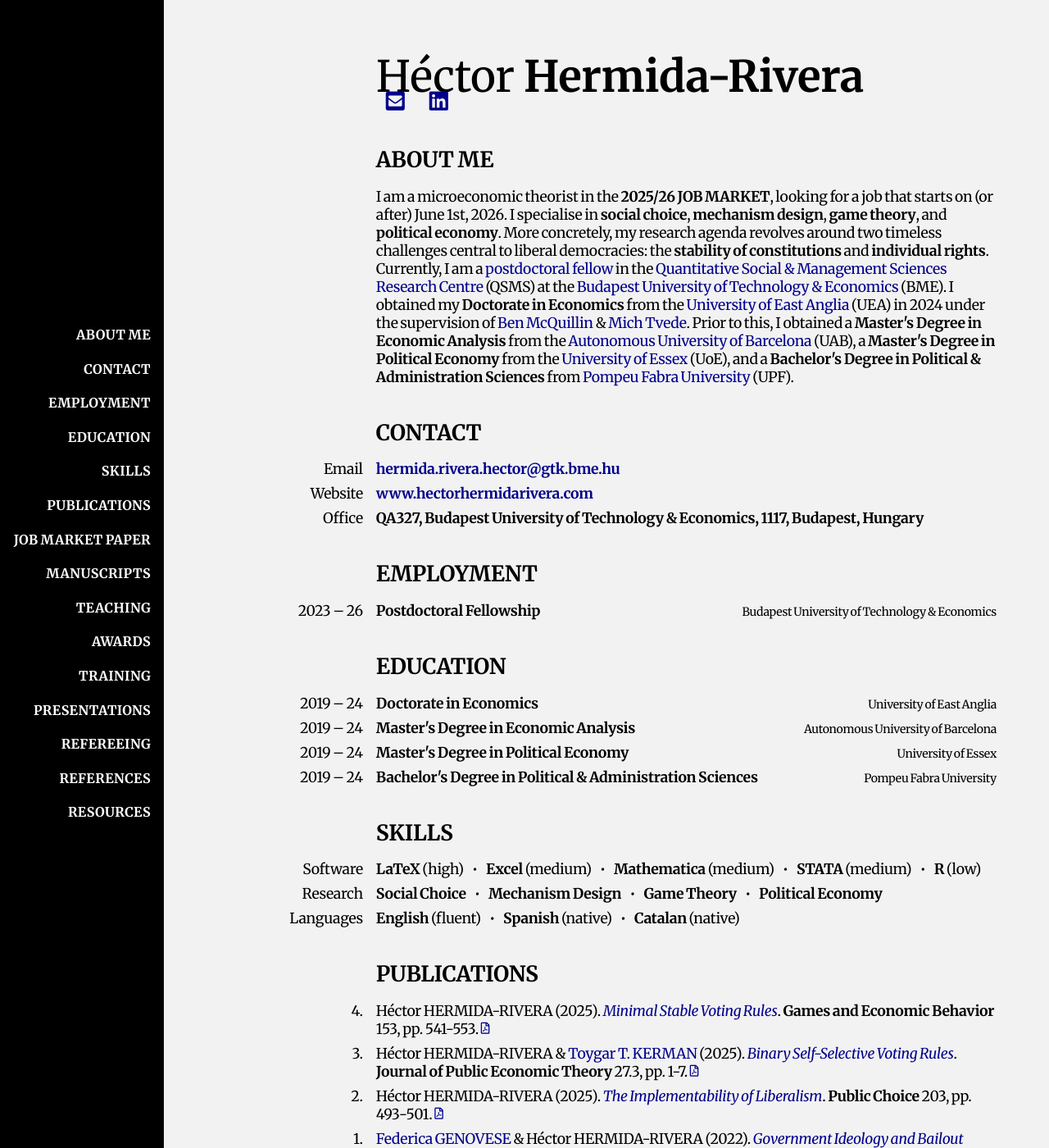
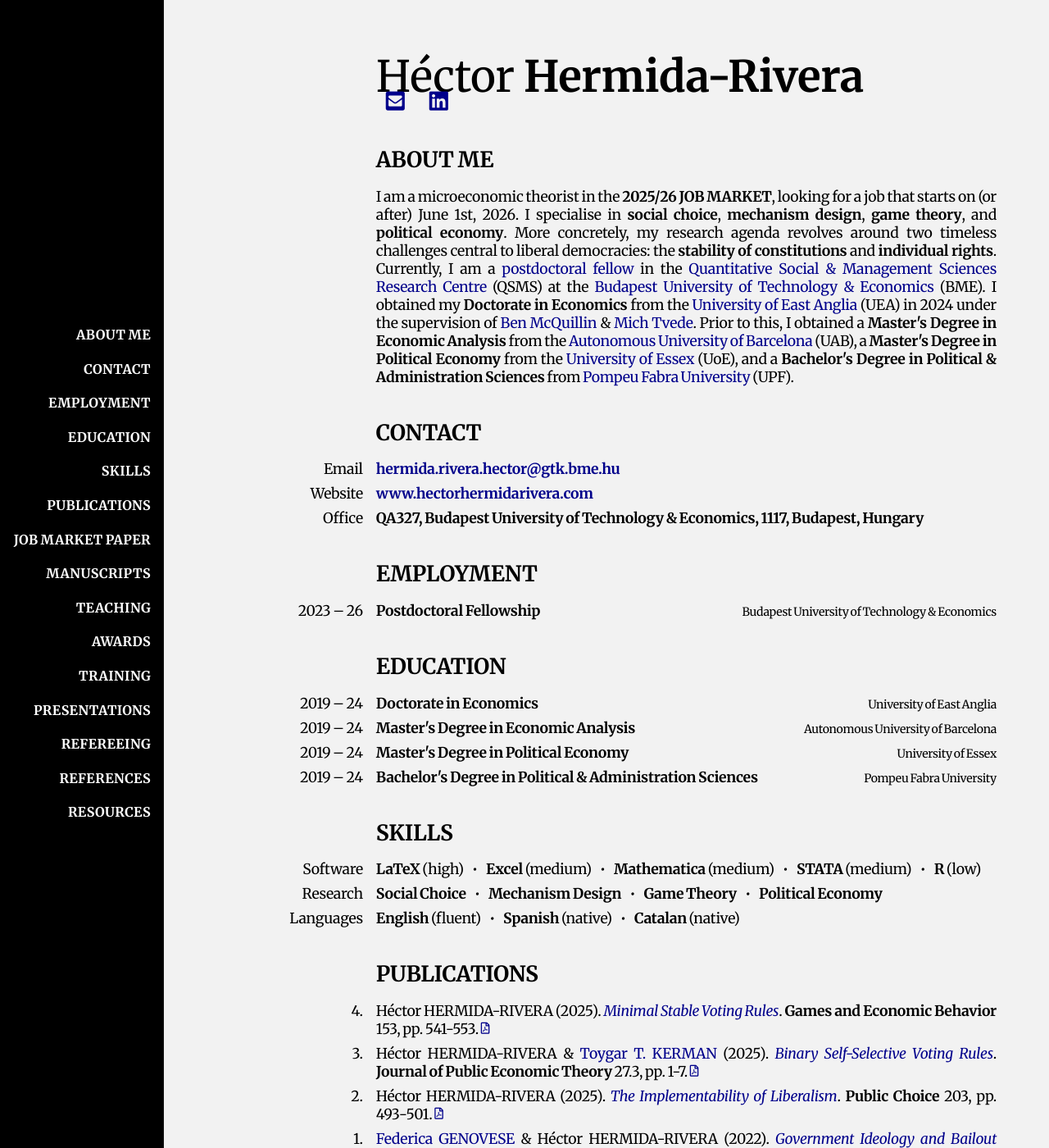
Before and after one commit to HectorHermidaRivera/hectorhermidarivera.github.io, a Jekyll site: the page built from index.md, in a window 1280 px wide and 1400 px high. Shown: the whole window at 82% size. Built offline with Jekyll 4.4.1, drawn with Linux system fonts in a browser that asks for light colours; a style sheet for code colours, icons or effects is not loaded.

Commit message:
Update style.css

```diff
--- a/assets/css/style.css
+++ b/assets/css/style.css
@@ -118,6 +118,7 @@ body {
   margin-top: 0px;
   max-width: 100%;     /* prevent grid from exceeding container width */
   box-sizing: border-box;
+  text-align: justify;
   overflow-wrap: break-word; /* wrap long words in second column */
 }
 
@@ -317,13 +318,7 @@ body {
 
 /* SMALL SCREENS */
 
-@media (max-width: 800px) {
-  .fill-line span:last-child {
-    flex-basis: 100%;
-    display: block;
-    text-align: right;
-    margin-top: 4px;
-  }
+@media (max-width: 1000px) {
   .sidebar {
     display: none !important;
   }
```
